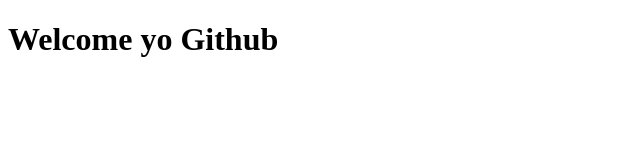
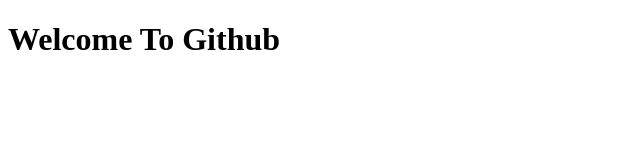
Before and after one commit to jhodel011/webdatabase2102, a plain HTML site: page index.html in a window 1280 px wide. Shown: the whole page, without its empty margins (0-640 px from the left). Drawn offline with Linux system fonts and the light colour scheme.

Commit message:
second commit

```diff
--- a/index.html
+++ b/index.html
@@ -6,6 +6,6 @@
     <title>Document</title>
 </head>
 <body>
-    <h1>Welcome yo Github</h1>
+    <h1>Welcome To Github</h1>
 </body>
 </html>
```
